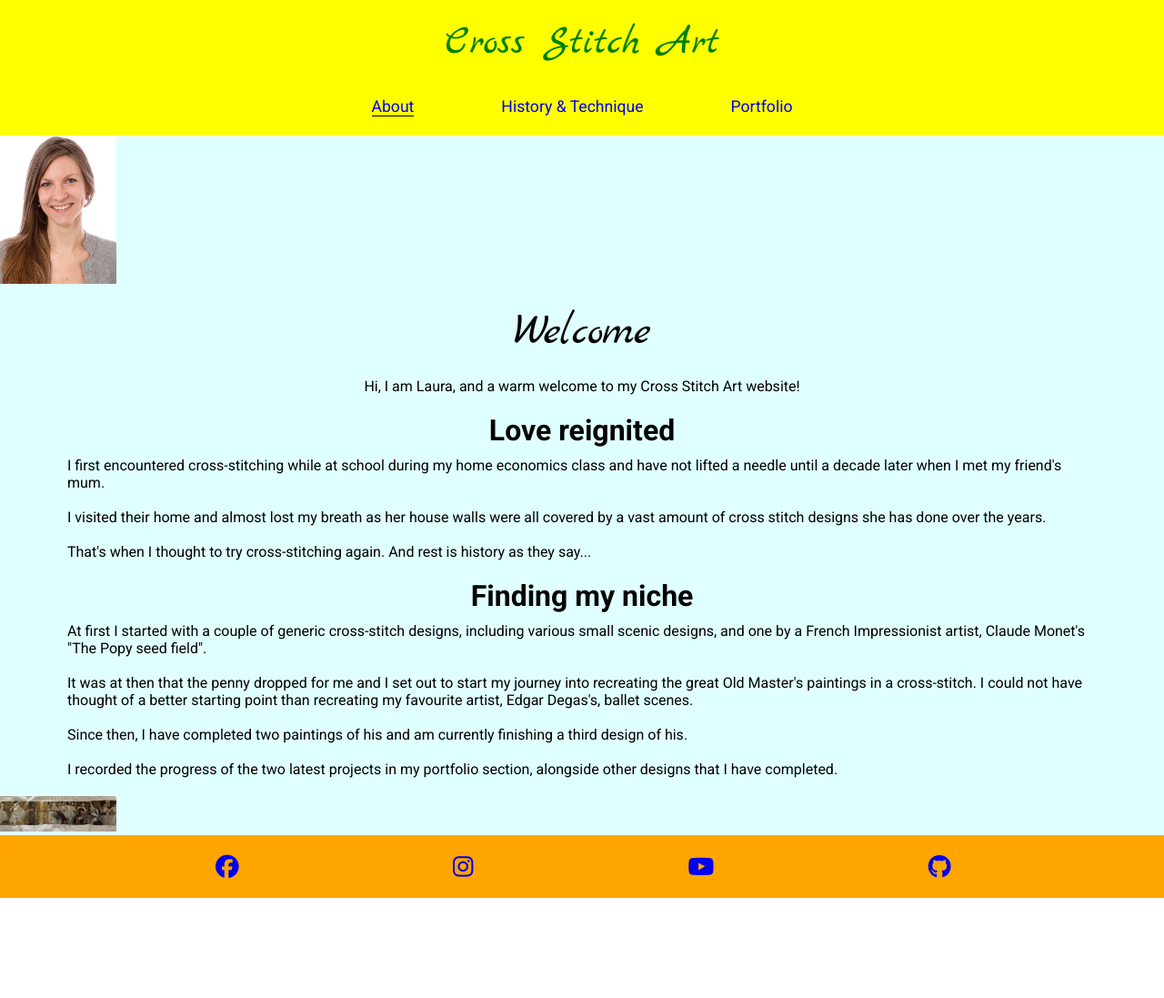
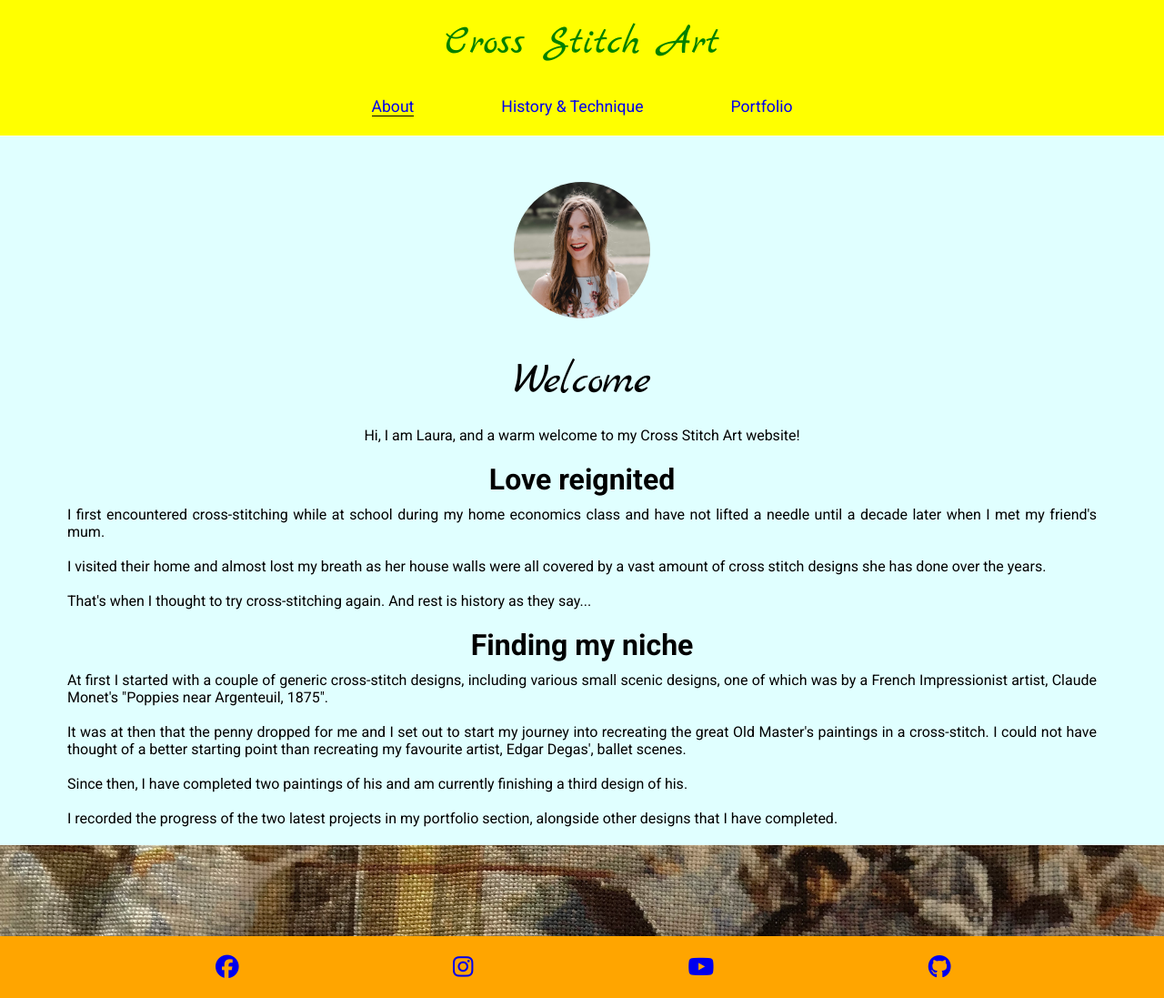
Before and after one commit to laurakond/Cross-Stitch-Art, a plain HTML site: page index.html in a window 1280 px wide. Shown: the whole page at 91% size. Before the commit the page ends 987 px from the top, so only its background shows below. Drawn offline with Linux system fonts and the light colour scheme.

Commit message:
Add profile and landscape images to the landing page and apply styling

```diff
--- a/assets/css/style.css
+++ b/assets/css/style.css
@@ -114,14 +114,21 @@ main {
     flex-direction: column;
 }
 
-img {
-    max-width: 10%;
-    max-height: 10%;
+/* Profile image */
+#profile-image{
+    background-color: green;
+    display: block;
+    margin: 50px auto 20px;
+    height: 150px;
+    width: 150px;
+    background: url("../images/profile-image-edited2.jpg") no-repeat center center/cover;
+    border-radius: 50%;
 }
 
 /* About me section */
 
 #container-box{
+    /* Width 90% does not spread the content to the sides of the margin leacing some breathing space to style accordingly. */
     width: 90%;
     margin: 0 auto;
 }
@@ -148,12 +155,17 @@ img {
     margin: 20px 10px;
 }
 
+.paragraph{
+    text-align: justify;
+}
 
 /* Landscape image */
-
+/* Credit Love running project for this part */
 #landscape-detail {
+    height: 100px;
     width: 100%;
-    height: 100%;
+    /* forward slash between position and size */
+    background: url("../images/IMG_3974-edited.jpg") no-repeat center center/cover;
 }
 
 /* Footer */
--- a/index.html
+++ b/index.html
@@ -45,7 +45,8 @@
 
     <!-- Main content -->
     <main>
-        <div id="profile-image"><img src="assets/images/profile.JPG" alt="profile picture"></div>
+        <div id="profile-image"></div>
+
         <section id="container-box">
             <div id="about-me">
                 <div id="welcome">
@@ -55,7 +56,7 @@
 
                 <div id="introduction-to-stitch">
                     <h3>Love reignited</h3>
-                    <div class="Paragraph">
+                    <div class="paragraph">
                         <p>I first encountered cross-stitching while at school during my home economics class and have
                             not
                             lifted a needle until a decade later when I met my friend's mum.</p>
@@ -68,15 +69,15 @@
                 </div>
 
                 <div id="finding-niche">
-                    <div class="Paragraph">
-                        <h3>Finding my niche</h3>
+                    <h3>Finding my niche</h3>
+                    <div class="paragraph">
                         <p>At first I started with a couple of generic cross-stitch designs, including various small
-                            scenic designs, and one by a French Impressionist artist, Claude Monet's "The Popy seed
-                            field".</p>
+                            scenic designs, one of which was by a French Impressionist artist, Claude Monet's "Poppies
+                            near Argenteuil, 1875".</p>
                         <br>
                         <p>It was at then that the penny dropped for me and I set out to start my journey into
                             recreating the great Old Master's paintings in a cross-stitch. I could not have thought of a
-                            better starting point than recreating my favourite artist, Edgar Degas's, ballet scenes.
+                            better starting point than recreating my favourite artist, Edgar Degas', ballet scenes.
                         </p>
                         <br>
                         <p> Since then, I have completed two paintings of his and am currently finishing a third design
@@ -90,7 +91,7 @@
             </div>
         </section>
 
-        <div id="landscape-detail"><img src="assets/images/IMG_3974.JPG" alt="cross-stitch-detail"></div>
+        <section id="landscape-detail"></section>
     </main>
 
     <!-- Footer -->
```
Also changed, not shown: assets/images/IMG_3974-edited.jpg (added), assets/images/IMG_3974.JPG (deleted), assets/images/IMG_8560-resized2.jpg (added), assets/images/profile-image-edited2.jpg (added), assets/images/profile.JPG (deleted).
